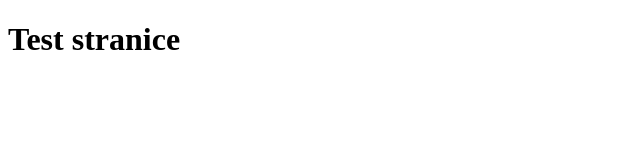
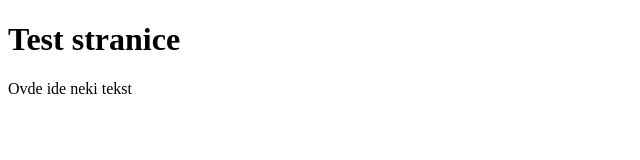
Before and after one commit to losmik28/js4, a plain HTML site: page Git Prvi Cas/index.html in a window 1280 px wide. Shown: the whole page, without its empty margins (0-640 px from the left). Drawn offline with Linux system fonts and the light colour scheme.

Commit message:
Changes in index.html

```diff
--- a/Git Prvi Cas/index.html
+++ b/Git Prvi Cas/index.html
@@ -7,5 +7,6 @@
 </head>
 <body>
     <h1>Test stranice</h1>
+    <p>Ovde ide neki tekst</p>
 </body>
 </html>
```
